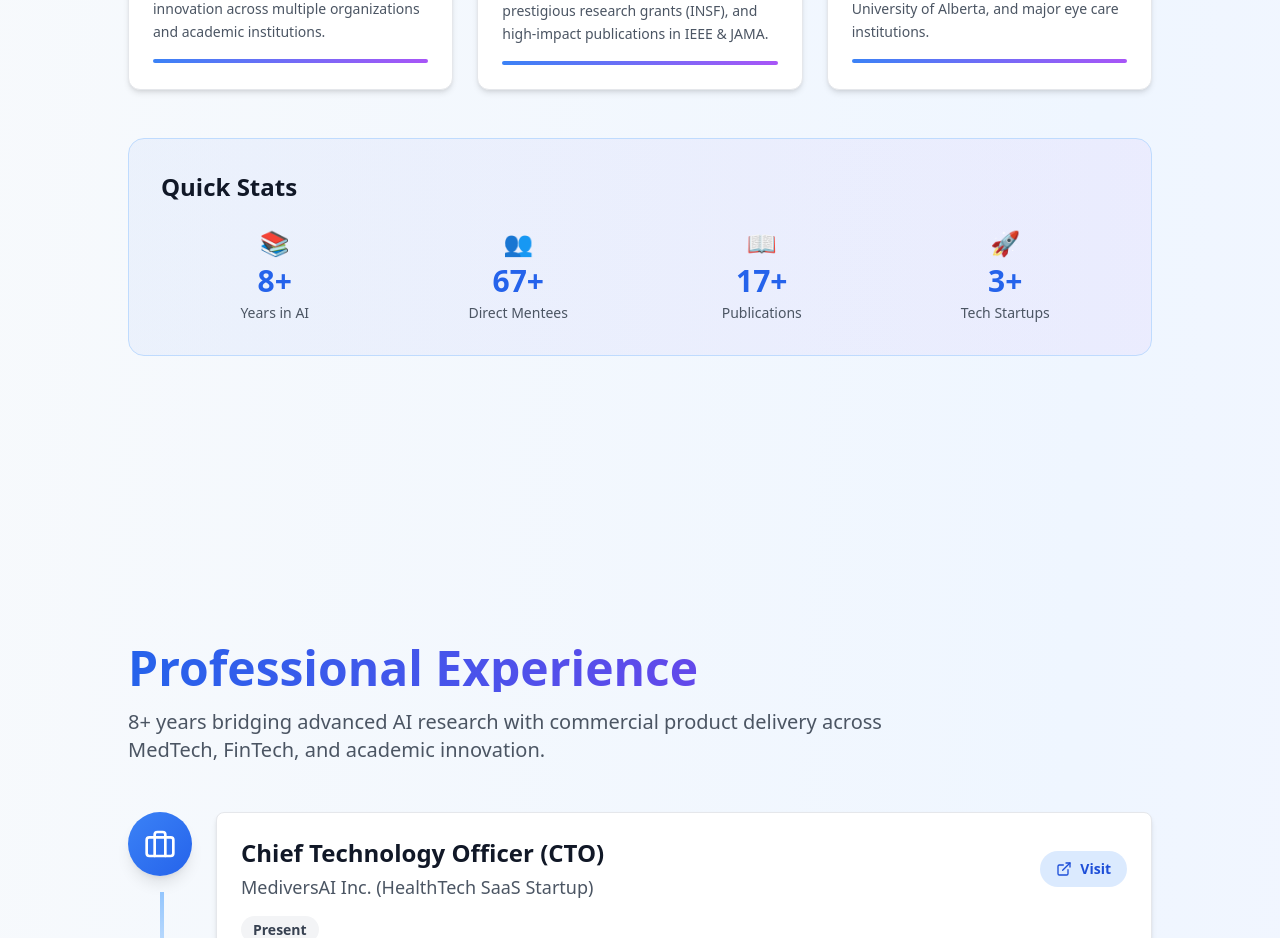
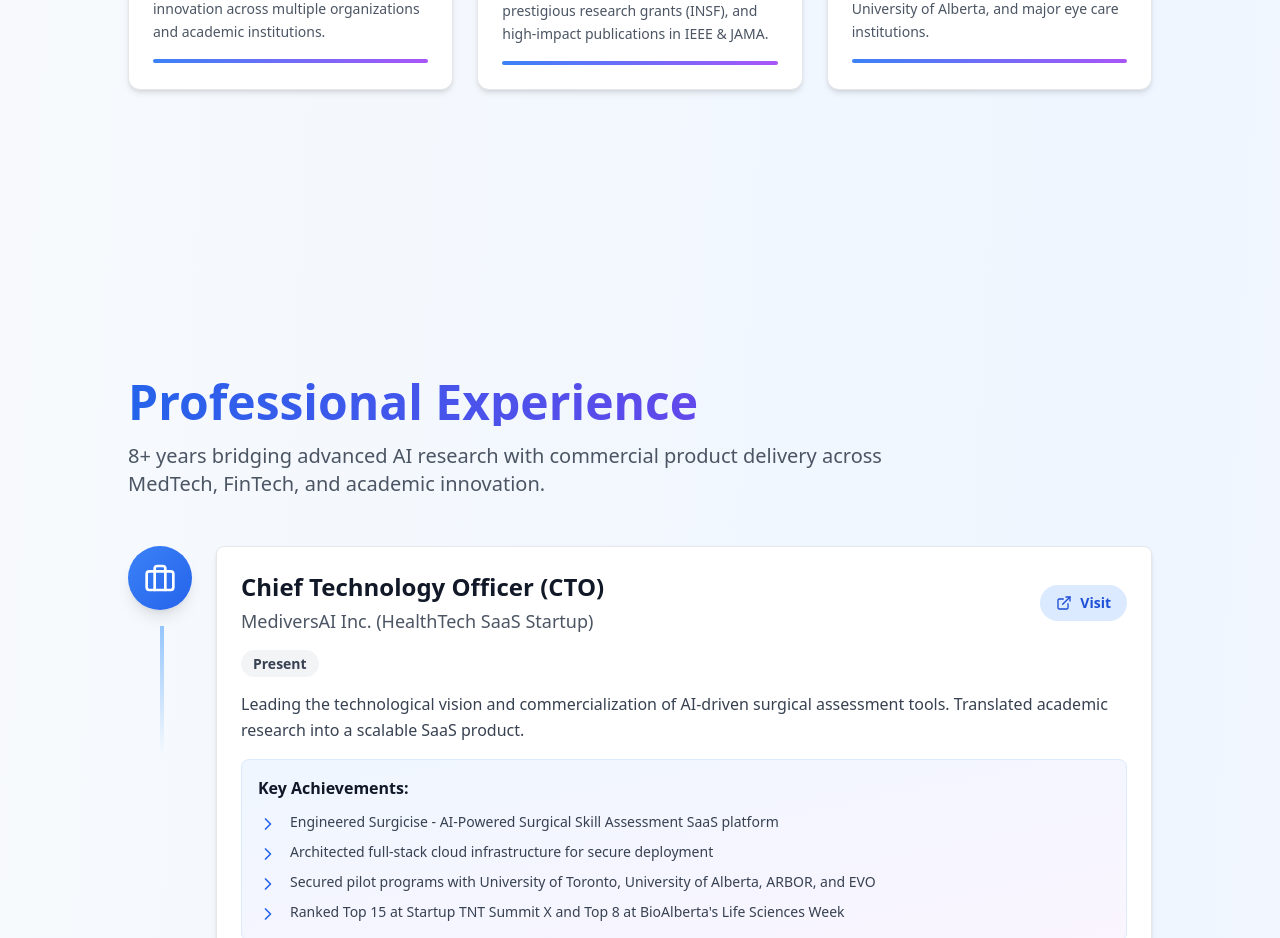
Before and after one commit to MJAHMADEE/mjahmadee.github.io, a Next.js app: page / in a window 1280 px wide. Shown: the part 3540-4478 px from the top of the page. Built offline with nearby package versions, Linux system fonts and the light colour scheme.

Commit message:
fix: remove duplicate stats section from Highlights component
- Remove redundant 'Quick Stats' from Highlights (already exists in About)
- Eliminates duplication and keeps stats section synced to About component
- Maintains clean layout and eliminates user confusion

```diff
--- a/components/Highlights.jsx
+++ b/components/Highlights.jsx
@@ -119,33 +119,7 @@
           ))}
         </motion.div>
 
-        {/* Quick Stats Section */}
-        <motion.div
-          className="mt-16 p-8 bg-gradient-to-r from-blue-600/5 to-purple-600/5 rounded-2xl border border-blue-200"
-          initial={{ opacity: 0, scale: 0.95 }}
-          whileInView={{ opacity: 1, scale: 1 }}
-          viewport={{ once: true }}
-        >
-          <h3 className="text-2xl font-bold text-gray-900 mb-6">Quick Stats</h3>
-          <div className="grid md:grid-cols-2 lg:grid-cols-4 gap-4">
-            {[
-              { number: "8+", label: "Years in AI", icon: "📚" },
-              { number: "67+", label: "Direct Mentees", icon: "👥" },
-              { number: "17+", label: "Publications", icon: "📖" },
-              { number: "3+", label: "Tech Startups", icon: "🚀" }
-            ].map((stat, idx) => (
-              <motion.div
-                key={idx}
-                className="text-center"
-                whileHover={{ scale: 1.05 }}
-              >
-                <p className="text-2xl mb-1">{stat.icon}</p>
-                <p className="text-3xl font-bold text-blue-600">{stat.number}</p>
-                <p className="text-gray-600 text-sm mt-1">{stat.label}</p>
-              </motion.div>
-            ))}
-          </div>
-        </motion.div>
+
       </motion.div>
     </section>
   );
```
